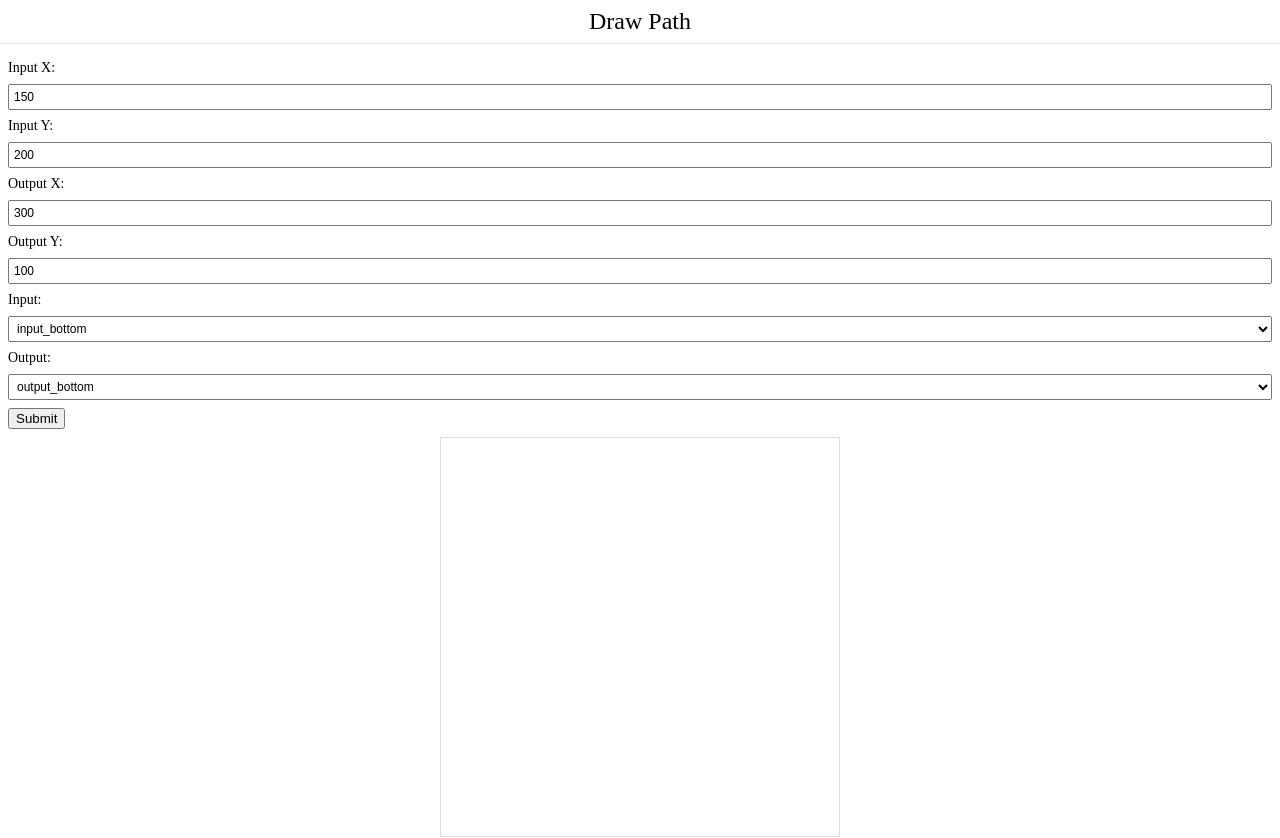
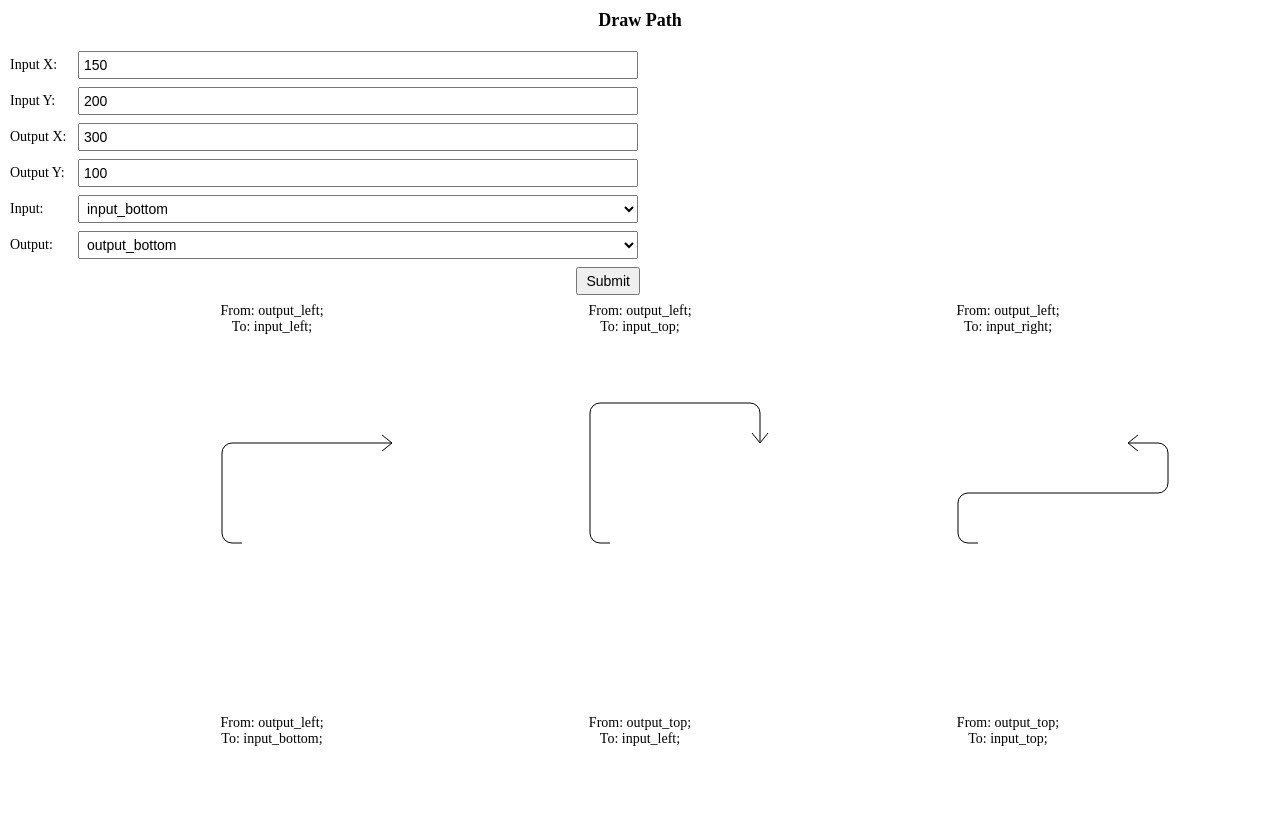
Before and after one commit to gregariousgovind/Draw-Path, an Angular app: page / in a window 1280 px wide. Shown: the top 838 px of the page. After the commit the page ends 800 px from the top, so only its background shows below. Built offline with nearby package versions, Linux system fonts and the light colour scheme.

Commit message:
POC Complete

```diff
--- a/src/global_styles.css
+++ b/src/global_styles.css
@@ -8,50 +8,68 @@ body {
 
 app-root {
   display: flex;
-  flex-direction: column;
-  justify-content: center;
-  align-items: center;
-}
-
-h1,
-h2 {
-  width: 100%;
-  text-align: center;
-  font-weight: 500;
-  padding: 8px;
-  margin: 0 0 8px 0;
+  flex-wrap: wrap;
+  padding: 10px;
+  height: 100vh;
+  width: 100vw;
+  overflow: auto;
 }
 
 h1 {
-  font-size: 24px;
-  border-bottom: 1px solid #e6e6e6;
+  width: 100%;
+  height: fit-content;
+  margin: 0 0 20px 0;
+  text-align: center;
+  font-size: 18px;
 }
 
-form {
+form.line-form {
   display: flex;
-  flex-direction: column;
+  height: fit-content;
+  align-items: center;
   gap: 8px;
-  width: 100%;
-  padding: 8px;
+  width: 50%;
+  flex-wrap: wrap;
 }
 
 label {
+  width: 60px;
+  font-weight: 500;
   font-size: 14px;
 }
 
-input, select {
+select,
+input {
+  width: calc(100% - 70px);
   padding: 4px;
-  font-size: 12px;
-}
-
-h2 {
-  font-size: 16px;
-}
-
-svg {
-  border: 1px solid #ddd;
+  font-size: 14px;
 }
 
 button {
-  max-width: fit-content;
+  margin-left: auto;
+  padding: 4px 8px;
+  font-size: 14px;
 }
+
+.test-line {
+  display: flex;
+  justify-content: center;
+  width: 50%;
+  height: 240px;
+}
+
+.lines-container {
+  display: flex;
+  flex-wrap: wrap;
+  align-items: center;
+  justify-content: center;
+  gap: 8px;
+  margin: 8px;
+
+  h2 {
+      margin: 0 0 8px 0;
+      text-align: center;
+      font-size: 14px;
+      font-weight: 500;
+  }
+}
--- a/src/main.ts
+++ b/src/main.ts
@@ -180,7 +180,7 @@ const combinations = [
   imports: [CommonModule],
   template: `
   <h1>Draw Path</h1>
-    <form>
+  <form class="line-form">
       <label for="inputX">Input X:</label>
       <input #inputX type="number" value="150" min="0" max="300" id="inputX" name="inputX" required>
       <label for="inputY">Input Y:</label>
@@ -197,27 +197,24 @@ const combinations = [
       <select #outputSelect id="outputSelect">
           <option *ngFor="let output of outputs | keyvalue">{{ output.key }}</option>
       </select>
-      <button type="button" (click)="drawPath(+outputX.value, +outputY.value, +inputX.value, +inputY.value, 5, outputSelect.value, inputSelect.value)">Submit</button>
+      <button type="button"
+          (click)="drawPath(+outputX.value, +outputY.value, +inputX.value, +inputY.value, 5, outputSelect.value, inputSelect.value)">Submit</button>
   </form>
-    <svg width="400" height="400">
-      <path
-        id="test-path-id"
-        stroke="black"
-        fill="transparent"
-        d=""
-      />
+  <div class="test-line">
+      <svg width="400" height="240">
+          <path id="test-path-id" stroke="black" fill="transparent" d="" />
       </svg>
-    <br>
-    <ng-container *ngFor="let combination of combinations">
+  </div>
+  <div class="lines-container">
+      <div class="line" *ngFor="let combination of combinations">
           <h2>From: {{ combination.output }};<br>To: {{ combination.input }};</h2>
-      <svg id="{{combination.id}}" width="400" height="400" >
+          <svg id="{{combination.id}}" width="360" height="360">
               <path
                   [attr.d]="createCurvature(combination.start.x, combination.start.y, combination.end.x, combination.end.y, 10, combination.output, combination.input)"
-          stroke="black"
-          fill="transparent"
-        />
+                  stroke="black" fill="transparent" />
           </svg>
-    </ng-container>
+      </div>
+  </div>
   `,
 })
 export class App {
@@ -282,7 +279,7 @@ export class App {
       let points: Array<{ x: number, y: number }> = [];
       const halfX = (startX + endX) / 2;
       const halfY = (startY + endY) / 2;
-    const offset = 40;
+      const offset = 20;
       let x = 0, y = 0;
 
       switch (output) {
@@ -454,92 +451,52 @@ export class App {
       return path;
   }
 
-  createHalfCirclePath(
-    startX: number,
-    startY: number,
-    endX: number,
-    endY: number,
-    radius: number
-  ): string {
-    const centerX = (startX + endX) / 2;
-    const centerY = (startY + endY) / 2;
-    const angle = Math.atan2(endY - startY, endX - startX);
-    const controlX = centerX + radius * Math.cos(angle + Math.PI / 2);
-    const controlY = centerY + radius * Math.sin(angle + Math.PI / 2);
-    return `Q${controlX},${controlY} ${endX},${endY}`;
+  drawPathFromPoints(points: Array<{ x: number, y: number }>, radius: number): string {
+      if (!points || points.length < 2) {
+          throw new Error("At least two points are required to create a path.");
       }
 
-  drawPathFromPoints(points: Array<{ x: number, y: number }>, radius: number): string {
-    if (points.length < 2) return '';
-    let path = `M ${points[0].x} ${points[0].y} `;
-    for (let i = 1; i < points.length; i++) {
-      const previous = points[i - 1];
-      const current = points[i];
+      const uniquePoints = points.filter(
+          (point, index, self) =>
+              index === 0 || point.x !== self[index - 1].x || point.y !== self[index - 1].y
+      );
 
-      if (i < points.length - 1) {
-        const next = points[i + 1];
+      let path = `M ${uniquePoints[0].x} ${uniquePoints[0].y}`;
 
-        const dx1 = current.x - previous.x;
-        const dy1 = current.y - previous.y;
-        const dx2 = next.x - current.x;
-        const dy2 = next.y - current.y;
+      for (let i = 1; i < uniquePoints.length - 1; i++) {
+          const prev = uniquePoints[i - 1];
+          const current = uniquePoints[i];
+          const next = uniquePoints[i + 1];
 
-        if ((dx1 !== 0 && dx2 !== 0 && (dx1 / dx2) < 0) || (dy1 !== 0 && dy2 !== 0 && (dy1 / dy2) < 0)) {
-          // debugger;
-          //   // There is a corner, draw a half-circle path
-          //   const midX = current.x;
-          //   const midY = current.y;
-          //   const newRadius = Math.min(radius, Math.abs(dy1 / 2), Math.abs(dy2 / 2));
+          const isStraightLine = Math.abs((current.y - prev.y) * (next.x - current.x) -
+              (current.x - prev.x) * (next.y - current.y)) < 1e-10;
 
-          //   if (dx1 !== 0 && dy2 !== 0) {  // Horizontal to vertical
-          //     path += this.createHalfCirclePath(midX - newRadius, midY, midX, midY + newRadius, newRadius);
-          //   } else if (dy1 !== 0 && dx2 !== 0) {  // Vertical to horizontal
-          //     path += this.createHalfCirclePath(midX, midY - newRadius, midX + newRadius, midY, newRadius);
-          //   }
+          if (isStraightLine) {
+              path += ` L ${current.x} ${current.y}`;
+          } else {
+              const prevVector = { x: current.x - prev.x, y: current.y - prev.y };
+              const nextVector = { x: next.x - current.x, y: next.y - current.y };
 
-          //   continue;
+              const prevLength = Math.sqrt(prevVector.x ** 2 + prevVector.y ** 2);
+              const nextLength = Math.sqrt(nextVector.x ** 2 + nextVector.y ** 2);
+
+              const prevUnit = { x: (prevVector.x / prevLength) * radius, y: (prevVector.y / prevLength) * radius };
+              const nextUnit = { x: (nextVector.x / nextLength) * radius, y: (nextVector.y / nextLength) * radius };
+
+              const curveStart = { x: current.x - prevUnit.x, y: current.y - prevUnit.y };
+              const curveEnd = { x: current.x + nextUnit.x, y: current.y + nextUnit.y };
+
+              path += ` L ${curveStart.x} ${curveStart.y}`;
+
+              const sweepFlag = prevVector.x * nextVector.y - prevVector.y * nextVector.x > 0 ? 1 : 0;
+              path += ` A ${radius} ${radius} 0 0 ${sweepFlag} ${curveEnd.x} ${curveEnd.y}`;
           }
       }
-      path += `L ${current.x} ${current.y} `;
-    }
+
+      const lastPoint = uniquePoints[uniquePoints.length - 1];
+      path += ` L ${lastPoint.x} ${lastPoint.y}`;
       return path.trim();
   }
 }
 
 bootstrapApplication(App);
-
-// function createCurvature(startX, startY, endX, endY, radius, curvatureType) {
-//   var halfX = startX + (endX - startX) / 2;
-//   var path = `M ${startX} ${startY} `;
-
-//   switch (curvatureType) {
-//     default:
-//       var gap = Math.min(Math.abs(startY - endY)/2, radius * 2);
-//       radius = Math.min(Math.abs(startY - endY) / 2, radius);
-//       path += `L ${halfX - gap} ${startY} `;
-//       path += createHalfCirclePath(
-//         halfX - gap,
-//         startY,
-//         halfX,
-//         startY - gap,
-//         radius
-//       );
-//       if (startY !== endY) {
-//         path += `L ${halfX} ${endY + gap} `;
-//         path += createHalfCirclePath(
-//           halfX,
-//           endY + gap,
-//           halfX + gap,
-//           endY,
-//           -radius
-//         );
-//       }
-//       path += `L ${endX} ${endY}`;
-//   }
-
-//   path += ` M ${endX - 10} ${endY - 8} L ${endX} ${endY} L ${endX - 10} ${
-//     endY + 8
-//   }`;
-
-//   return path;
-// }
```
Lines whose indentation alone changed are shown as unchanged.
